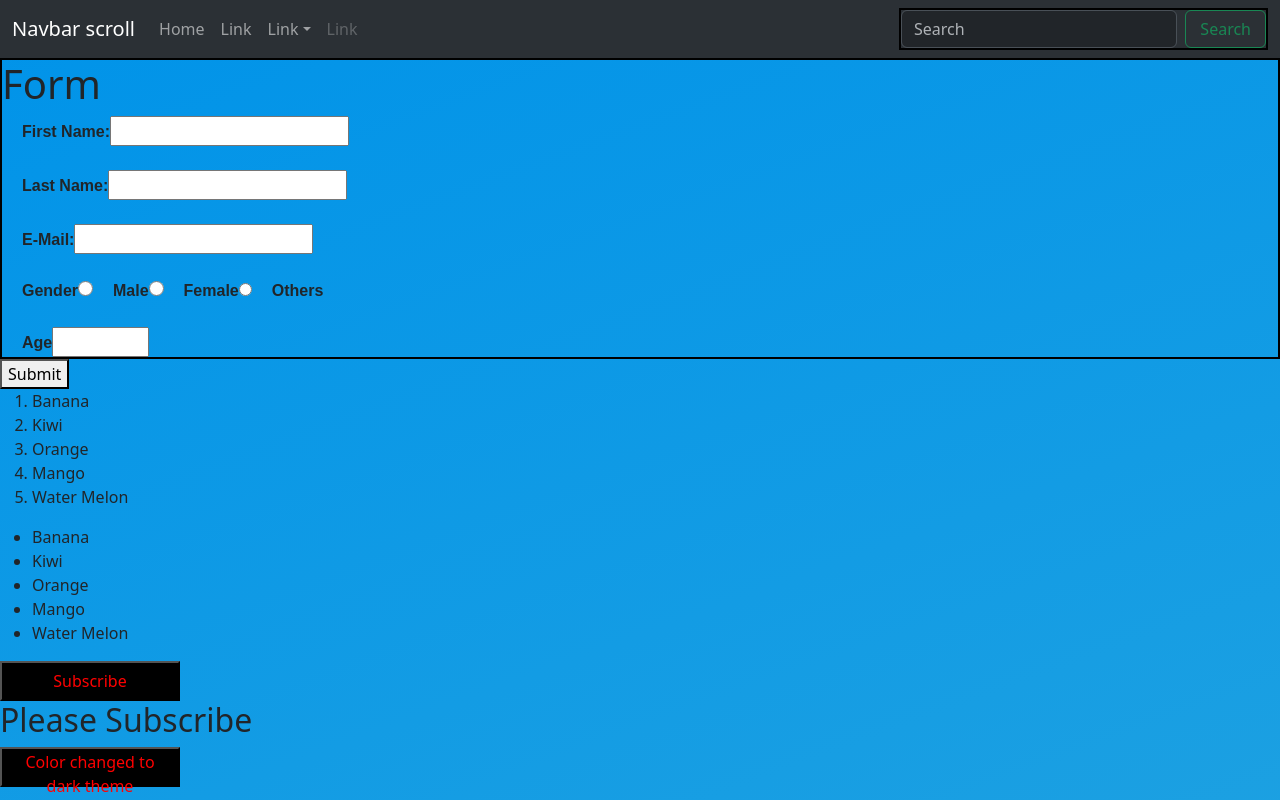
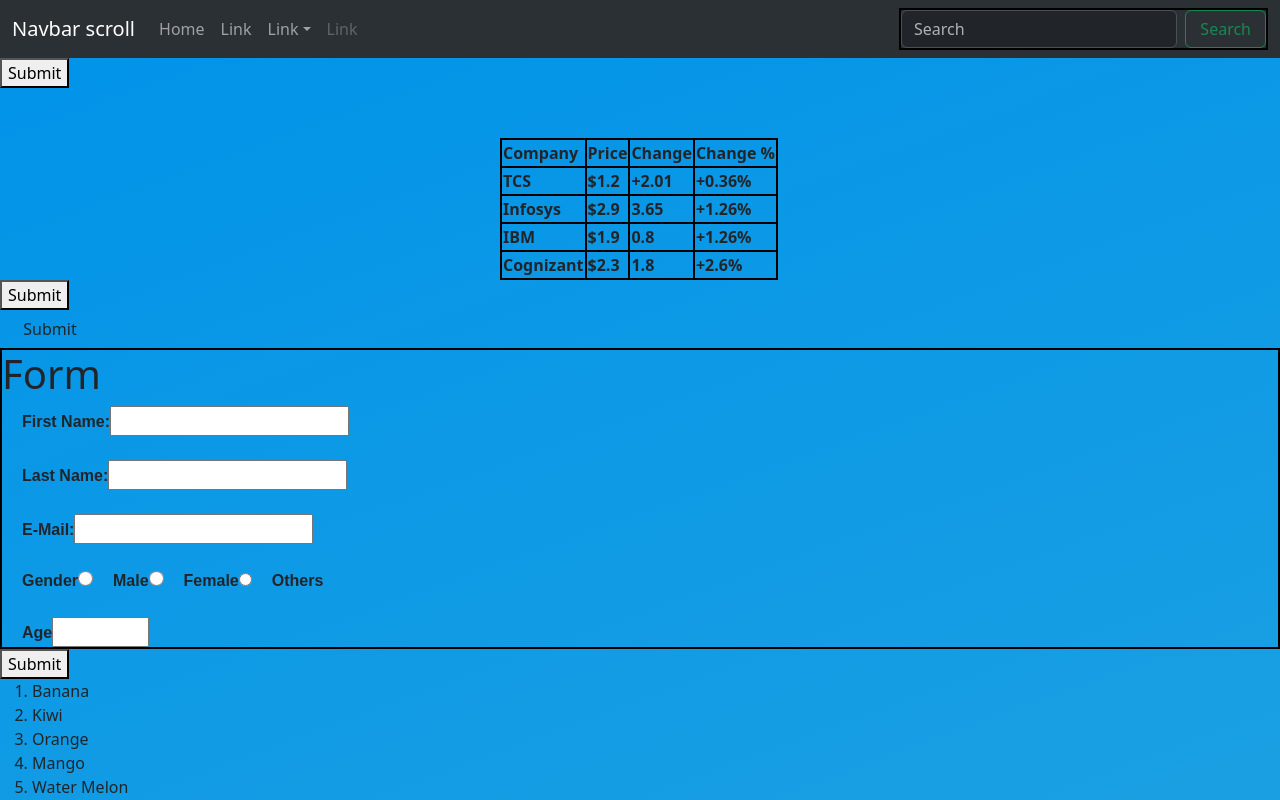
Before and after one commit to tarunreddybabi/React-class, a React (Create React App) app: page / in a window 1280 px wide. Shown: the top 800 px of the page. Built offline with nearby package versions, Linux system fonts and the light colour scheme; no server answers.

Commit message:
Table component

```diff
--- a/src/App.js
+++ b/src/App.js
@@ -1,7 +1,7 @@
 // import logo from './logo.svg';
 import "./App.css";
 import ButtonComponent from "./components/button/button";
-// import TableItem from "./components/table/table";
+import TableItem from "./components/table/table";
 import { FormItem } from "./components/form/form";
 import { OrderedListComponents } from "./components/list/ol-ul";
 import { UnorderedListComponents } from "./components/list/ol-ul";
@@ -97,12 +97,7 @@
           <td className="th"> {PurchasedPrice} </td>
         </tr>
       </table>
-      <ButtonComponent></ButtonComponent>
-      <TableItem />
-      <ButtonComponent></ButtonComponent>
-      <br></br>
-      <button className="btn">Submit</button>
-      <br />
+
 
       <form>
         <h1>Form</h1>
@@ -164,6 +159,12 @@
         <input type="submit" value="Submit" id="submit" />
       </form> */}
 
+      <ButtonComponent></ButtonComponent>
+      <TableItem />
+      <ButtonComponent></ButtonComponent>
+      <br></br>
+      <button className="btn">Submit</button>
+      <br />
       <FormItem></FormItem>
       <ButtonComponent />
       <OrderedListComponents />
@@ -196,9 +197,9 @@
       <Unmounting />
       <UseStateExample1 />
       <UseStateExample2 />
-      <UseStateExample3/>
-      <UseStateExample4/>
-      <Uncontrolled/>
+      <UseStateExample3 />
+      <UseStateExample4 />
+      <Uncontrolled />
     </div>
   );
 }
--- a/src/Components/table/table.js
+++ b/src/Components/table/table.js
@@ -1,3 +1,6 @@
+import React from 'react';
+
+
 const formDetails = [
   {
     id: "1",
@@ -33,13 +36,16 @@
   return (
     <>
       <table className="th" id="table">
+      <thead className="th">
         <tr className="th">
           <th className="th">Company</th>
           <th className="th">Price</th>
           <th className="th">Change</th>
           <th className="th">Change %</th>
         </tr>
+        </thead>
 
+        <tbody>
         {formDetails.map((val) => (
           <tr key={val.id} className="th">
             <td className="th">{val.Company} </td>
@@ -48,6 +54,7 @@
             <td className="th"> {val.ChangePercentile} </td>
           </tr>
         ))}
+        </tbody>
       </table>
     </>
   );
```
